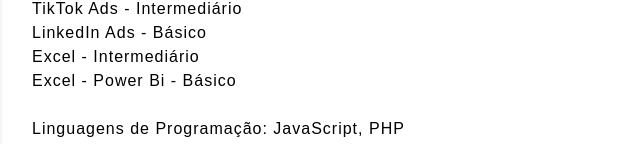
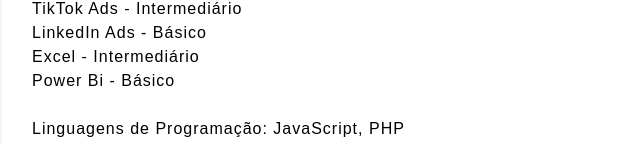
Before and after one commit to GustavoPessoa85/Portifolio-em-desenvolvimento, a plain HTML site: page sobre.html in a window 1280 px wide. Shown: the part 649-793 px from the top of the page, 238-878 px from the left. Drawn offline with Linux system fonts and the light colour scheme.

Commit message:
Update sobre.html

```diff
--- a/sobre.html
+++ b/sobre.html
@@ -48,7 +48,7 @@
 						<li>TikTok Ads - Intermediário</li>
 						<li>LinkedIn Ads - Básico</li>
 						<li>Excel - Intermediário</li>
-						<li>Excel - Power Bi - Básico</li>
+						<li>Power Bi - Básico</li>
 						<br>
 						<li>Linguagens de Programação: JavaScript, PHP</li>
 						<li>Desenvolvimento Web: HTML, CSS, React, Next.js</li>
```
